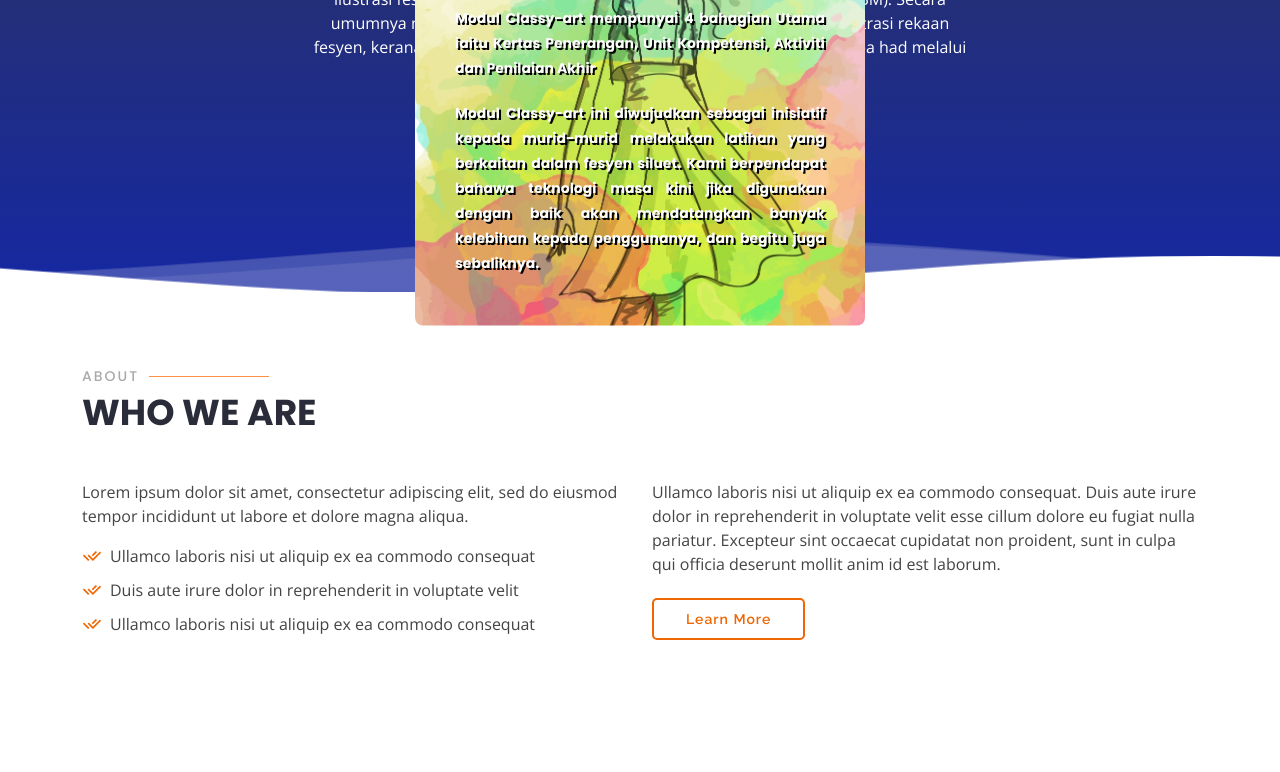
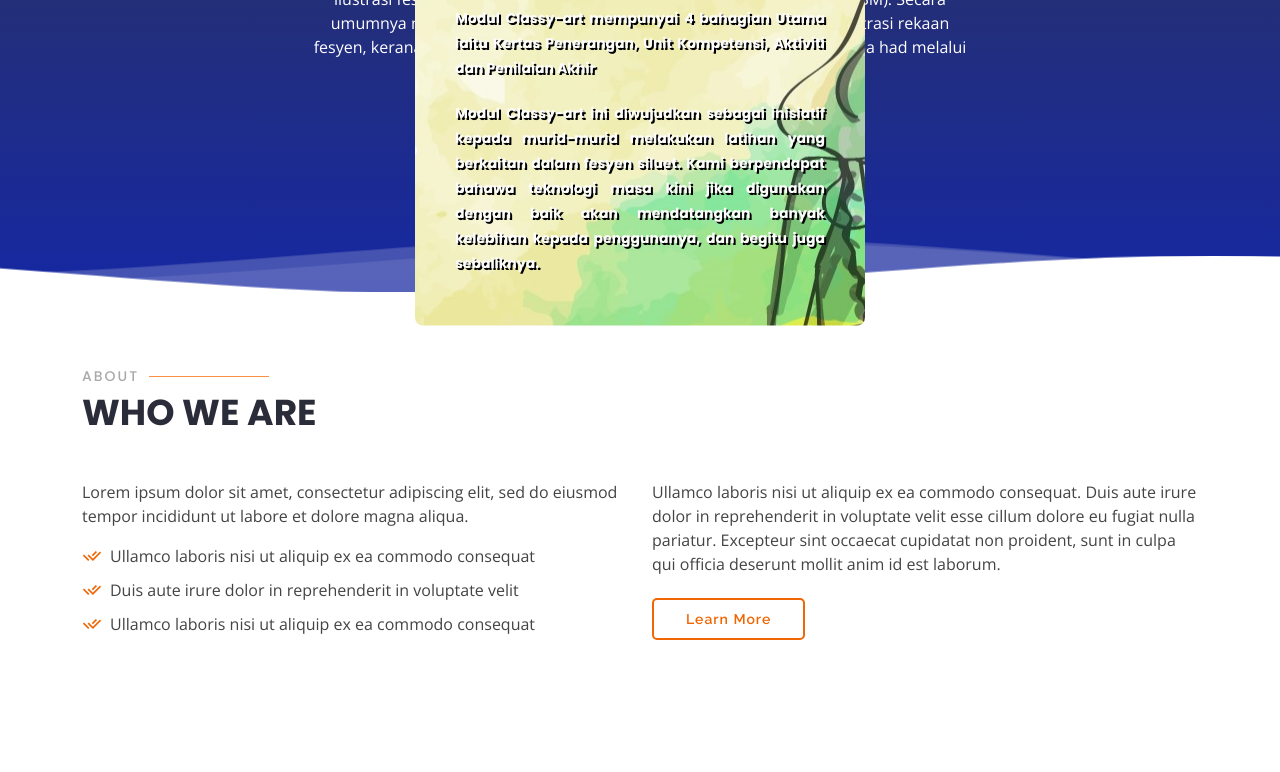
Before and after one commit to Muqri777/Muqri777.github.io, a plain HTML site: page index.html in a window 1280 px wide. Shown: the part 328-1100 px from the top of the page. Drawn offline with nearby package versions, Linux system fonts and the light colour scheme.

Commit message:
update pop background

```diff
--- a/index.html
+++ b/index.html
@@ -134,7 +134,7 @@
   </section><!-- End Hero -->
 
   <main id="main">
-    <div class="popup" style="background-image: url('assets/img/dashboard/utama.jpg'); color: #fcfcfc;font-weight: bold; background-size: cover; " >
+    <div class="popup" style="background-image: url('assets/img/dashboard/utama.jpg'); color: #fcfcfc;font-weight: bold;  " >
       <button style="color: black"; id="close">&times;</button>
 
 
```
